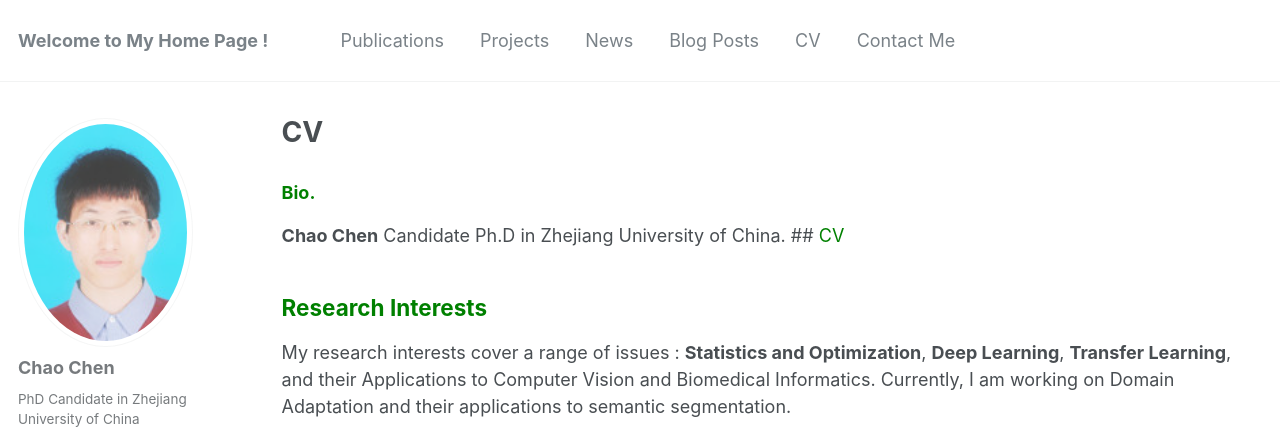
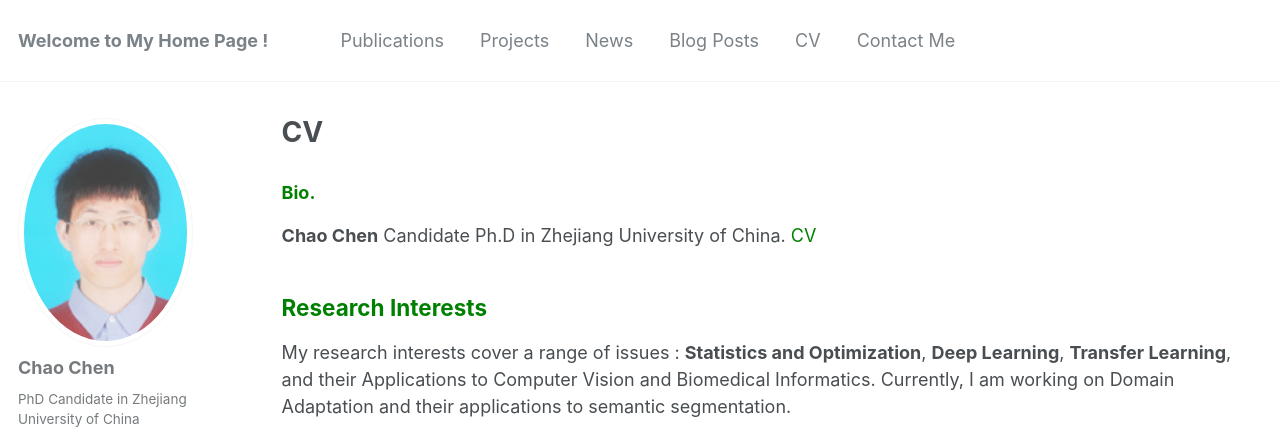
Before and after one commit to chenchao666/chenchao666.github.io, a Jekyll site: the page built from _pages/cv.md, in a window 1280 px wide and 900 px high. Shown: the top 429 px of the window. Built offline with Jekyll 4.4.1, drawn with Linux system fonts in a browser that asks for light colours; some web fonts are replaced.

Commit message:
Update cv.md

```diff
--- a/_pages/cv.md
+++ b/_pages/cv.md
@@ -8,7 +8,7 @@ redirect_from:
 ---
 
 ### <span style="color: green"> Bio. </span>
-**Chao Chen** Candidate Ph.D in Zhejiang University of China. [## <span style="color: green"> CV </span>](https://github.com/chenchao666/chenchao666.github.io/blob/master/files/CV.pdf)
+**Chao Chen** Candidate Ph.D in Zhejiang University of China. [<span style="color: green"> CV </span>](https://github.com/chenchao666/chenchao666.github.io/blob/master/files/CV.pdf)
 
 ## <span style="color: green"> Research Interests </span>
 My research interests cover a range of issues : **Statistics and Optimization**, **Deep Learning**, **Transfer Learning**, and their Applications to Computer Vision and Biomedical Informatics. Currently, I am working on Domain Adaptation and their applications to semantic segmentation.
```
